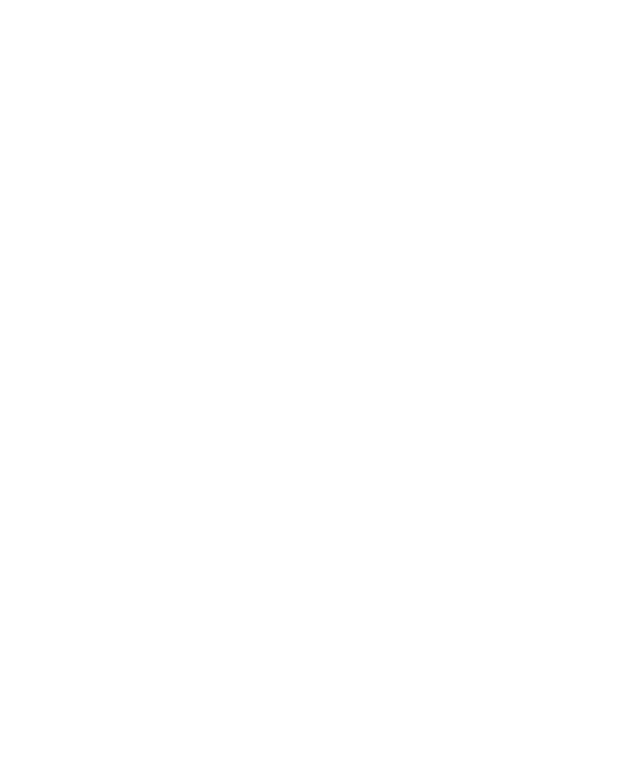
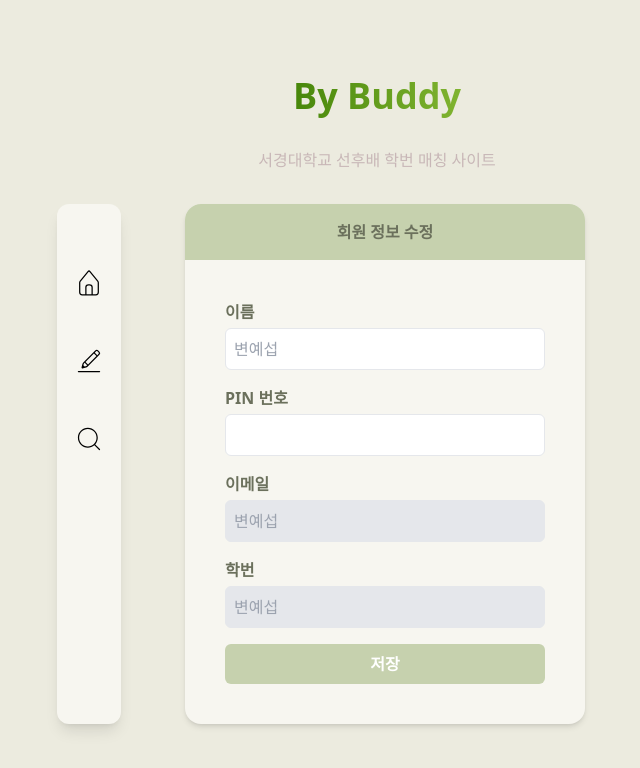
Before and after one commit to ye-seob/WithBuddy, a React (Vite) app in the folder client/: page /edit in a window 1280 px wide. Before the commit this address had no page. Shown: the top 768 px of the page, without its empty margins (263-903 px from the left). Built offline with nearby package versions, Linux system fonts and the light colour scheme.

Commit message:
회원 정보 수정 페이지 미완

```diff
--- a/client/src/App.tsx
+++ b/client/src/App.tsx
@@ -1,6 +1,7 @@
 import { BrowserRouter as Router, Routes, Route } from "react-router-dom";
 import MainPage from "./pages/MainPage";
 import MatchPage from "./pages/MatchPage";
+import EditPage from "./pages/EditPage";
 
 const App = () => {
   return (
@@ -8,6 +9,7 @@
       <Routes>
         <Route path="/" element={<MainPage />} />
         <Route path="/match" element={<MatchPage />} />
+        <Route path="/edit" element={<EditPage />} />
       </Routes>
     </Router>
   );
--- a/client/src/components/Sidebar.tsx
+++ b/client/src/components/Sidebar.tsx
@@ -7,7 +7,7 @@
       <Link to="/match">
         <CiHome className="mt-12 text-3xl hover:scale-125 hover:font-bold transition-transform duration-200 ease-in-out" />
       </Link>
-      <Link to="/">
+      <Link to="/edit">
         <CiEdit className="mt-12 text-3xl hover:scale-125 hover:font-bold transition-transform duration-200 ease-in-out" />
       </Link>
       <Link to="/">
--- /dev/null
+++ b/client/src/pages/EditPage.tsx
@@ -0,0 +1,81 @@
+import Header from "../components/Header";
+import Sidebar from "../components/Sidebar";
+
+const EditPage: React.FC = () => {
+  const test = "변예섭";
+  return (
+    <div className="min-h-screen flex flex-col items-center justify-center bg-[#ECEBDF]">
+      <Header />
+      <div className="flex justify-center w-[1000px]">
+        <Sidebar />
+        <div className="bg-[#F7F6F0] flex flex-col items-center rounded-2xl shadow-md w-[400px] mr-28 min-h-[500px]">
+          <div className="w-full h-14 bg-[#C6D1AE] rounded-t-2xl flex items-center justify-center">
+            <span className="text-[#6B705C] font-bold">회원 정보 수정</span>
+          </div>
+          <form className="flex flex-col w-full p-10 space-y-4">
+            <div className="flex flex-col w-full">
+              <label htmlFor="name" className="text-[#6B705C] font-semibold">
+                이름
+              </label>
+              <input
+                type="text"
+                id="name"
+                name="name"
+                className="mt-1 p-2 border rounded-md w-full"
+                placeholder={test}
+              />
+            </div>
+            <div className="flex flex-col w-full">
+              <label htmlFor="pin" className="text-[#6B705C] font-semibold">
+                PIN 번호
+              </label>
+              <input
+                type="text"
+                id="pin"
+                name="pin"
+                className="mt-1 p-2 border rounded-md w-full"
+              />
+            </div>
+            <div className="flex flex-col w-full">
+              <label htmlFor="email" className="text-[#6B705C] font-semibold">
+                이메일
+              </label>
+              <input
+                type="email"
+                id="email"
+                name="email"
+                className="mt-1 p-2 border rounded-md w-full bg-gray-200 cursor-not-allowed"
+                readOnly
+                placeholder={test}
+              />
+            </div>
+            <div className="flex flex-col w-full">
+              <label
+                htmlFor="studentId"
+                className="text-[#6B705C] font-semibold"
+              >
+                학번
+              </label>
+              <input
+                type="text"
+                id="studentId"
+                name="studentId"
+                className="mt-1 p-2 border rounded-md w-full bg-gray-200 cursor-not-allowed"
+                readOnly
+                placeholder={test}
+              />
+            </div>
+            <button
+              type="submit"
+              className="w-full bg-[#C6D1AE] text-white font-bold py-2 rounded-md"
+            >
+              저장
+            </button>
+          </form>
+        </div>
+      </div>
+    </div>
+  );
+};
+
+export default EditPage;
--- a/client/src/pages/matchPage.tsx
+++ b/client/src/pages/matchPage.tsx
@@ -41,16 +41,17 @@
 
     loadBuddy();
   }, [studentId, setCommonNumber, commonNumber, setBuddyName]);
+
   return (
     <div className="min-h-screen flex flex-col items-center justify-center bg-[#ECEBDF]">
       <Header />
       <div className="flex justify-center w-[1000px]">
         <Sidebar />
-        <div className="bg-[#F7F6F0] flex flex-col items-center rounded-2xl shadow-md w-[400px] mr-28">
+        <div className="bg-[#F7F6F0] flex flex-col items-center rounded-2xl shadow-md w-[400px] mr-28 min-h-[500px]">
           <div className="w-full h-14 bg-[#C6D1AE] rounded-t-2xl flex items-center justify-center">
             <span className="text-white font-bold">{commonNumber}</span>
           </div>
-          <div className="flex w-[400px] h-[400px] p-10 justify-between">
+          <div className="flex w-full h-[400px] p-10 justify-between">
             <div className="flex flex-col items-center">
               <span className="text-[#C6D1AE] font-bold mb-4">2023</span>
               <Profile />
```
Also changed, not shown: 1 other file (tests, documents, lock files or other folders).
